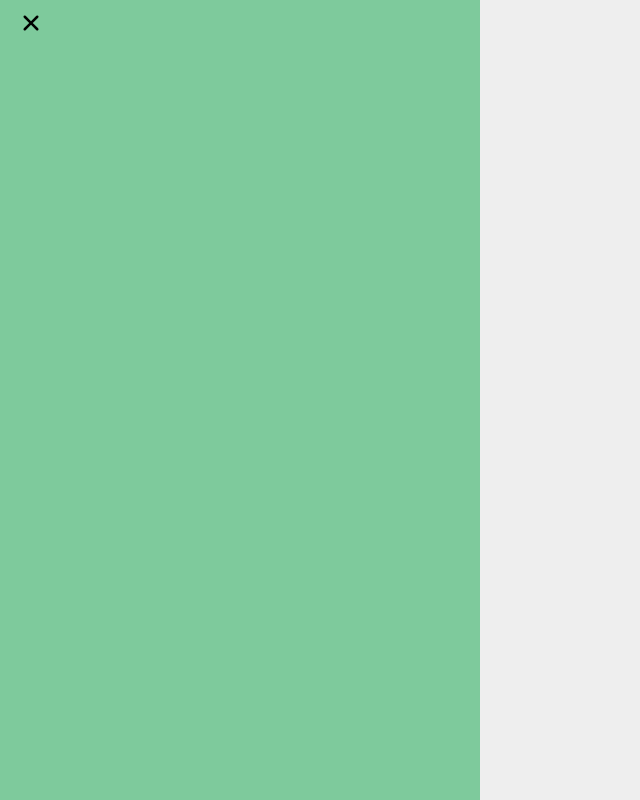
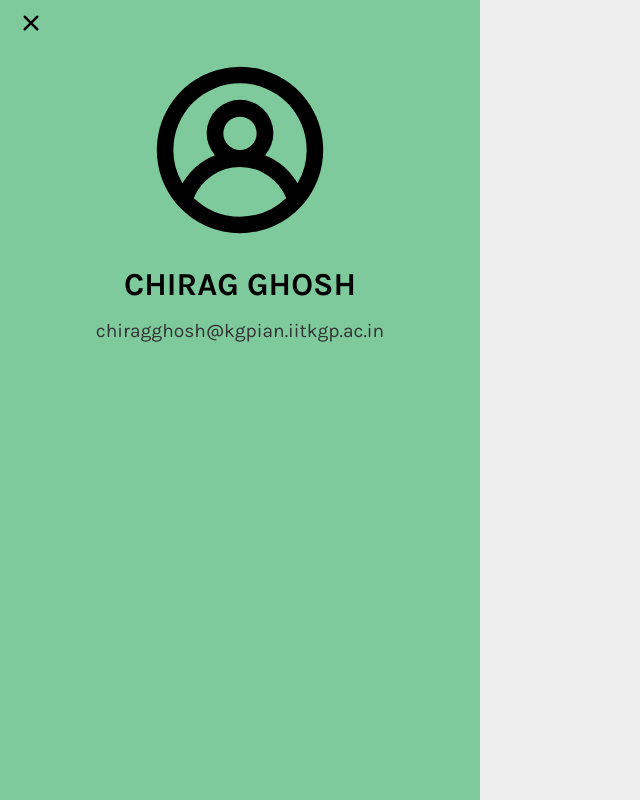
Before and after one commit to Hack-TeeEssGee/frontend, a React (Create React App) app: page /student-profile in a window 1280 px wide. Both pictures are taken after a click on the element 31 px from the left and 25 px from the top of the page. Shown: the whole page, without its empty margins (0-640 px from the left). Built offline with nearby package versions, Linux system fonts and the light colour scheme.

Commit message:
Addded header to dashboard;

```diff
--- a/src/components/dashboard.js
+++ b/src/components/dashboard.js
@@ -2,7 +2,18 @@ import { useEffect, useRef, useState } from "react";
 import UilBars from "@iconscout/react-unicons/icons/uil-bars";
 import UilTimes from "@iconscout/react-unicons/icons/uil-times";
 
-const Dashboard = () => {
+const DashboardHeader = (props) => {
+
+    return (
+        <div className="dashboard-header">
+            <props.icon size={200} />
+            <div className="title">{props.title}</div>
+            <div className="subtitle">{props.subtitle}</div>
+        </div>
+    )
+}
+
+const Dashboard = (props) => {
 
     const [isOpen, setIsOpen] = useState(false);
 
@@ -30,6 +41,9 @@ const Dashboard = () => {
             >
             {isOpen ? <UilTimes size={30} /> : <UilBars size={30} />}
             </div>
+            <DashboardHeader
+                {...props.headerData}
+            />
         </div>
     )
 }
--- a/src/styles/_dashboard.scss
+++ b/src/styles/_dashboard.scss
@@ -5,9 +5,31 @@
 
   &[isopen="false"] {
     width: fit-content;
+
+    .dashboard-header {
+      display: none;
+    }
   }
 
   .hamburger {
     padding: 0.5rem 1rem;
   }
+
+  .dashboard-header {
+    display: flex;
+    flex-direction: column;
+    align-items: center;
+
+    .title {
+      margin: 1rem;
+      font-size: 2rem;
+      font-weight: 700;
+      text-transform: uppercase;
+    }
+
+    .subtitle {
+      color: $text-primary-color;
+      font-size: 1.2rem;
+    }
+  }
 }
--- a/src/views/studentProfile.js
+++ b/src/views/studentProfile.js
@@ -1,10 +1,19 @@
 import Dashboard from "../components/dashboard";
+import UilUserCircle from "@iconscout/react-unicons/icons/uil-user-circle";
 
 const StudentProfile = () => {
 
+    const dashboardHeaderData = {
+        title: "Chirag Ghosh",
+        subtitle: "chiragghosh@kgpian.iitkgp.ac.in",
+        icon: UilUserCircle
+    }
+
     return (
         <div className="student-profile">
-            <Dashboard />
+            <Dashboard
+                headerData={dashboardHeaderData}
+            />
         </div>
     )
 }
```
